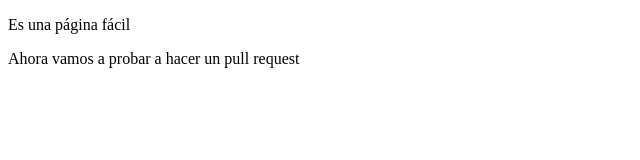
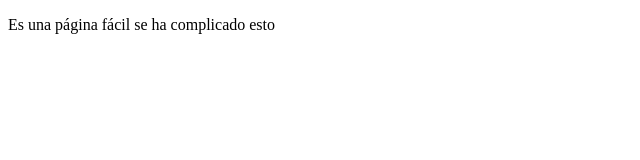
Before and after one commit to christian-fr-o/repositorio_de_prueba-, a plain HTML site: page index.html in a window 1280 px wide. Shown: the whole page, without its empty margins (0-640 px from the left). Drawn offline with Linux system fonts and the light colour scheme.

Commit message:
nuevo y editado

```diff
--- a/index.html
+++ b/index.html
@@ -7,7 +7,7 @@
     <title>Hello world</title>
 </head>
 <body>
-    <p>Es una página fácil</p>
-    <a>Ahora vamos a probar a hacer un pull request</a>
+    <p>Es una página fácil
+    se ha complicado esto </p>
 </body>
 </html>
```
Also changed, not shown: 1 other file.
